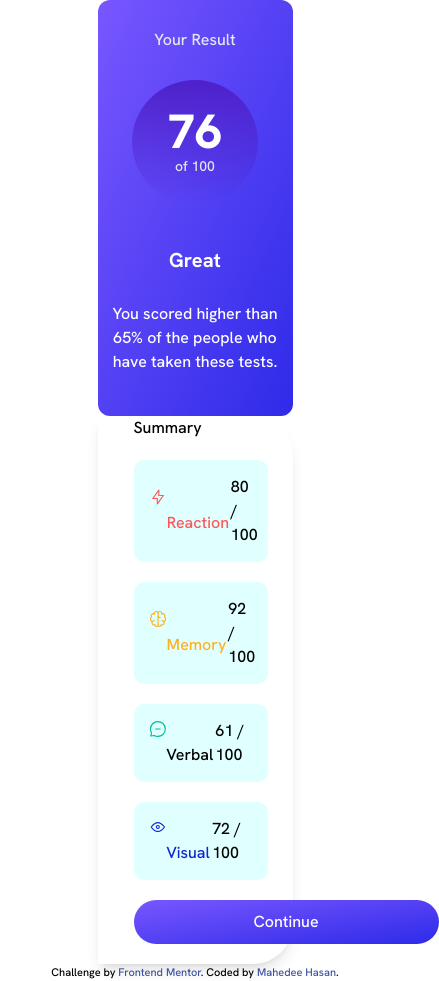
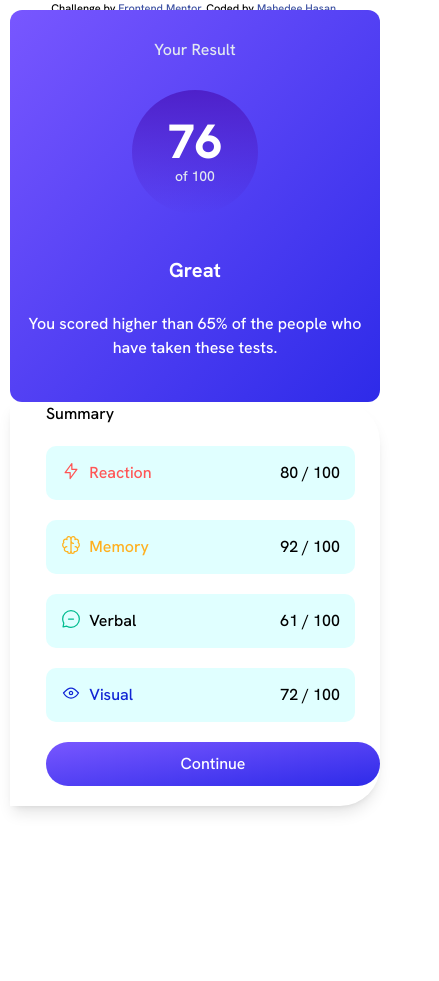
Before and after one commit to mahedee007/results-summary-component-main, a plain HTML site: page index.html in a window 390 px wide. Shown: the whole page, 439 px wide, since content can reach past the window. After the commit the page ends 844 px from the top, so only its background shows below. Drawn offline with nearby package versions, Linux system fonts and the light colour scheme.

Commit message:
respnsive

```diff
--- a/css/style.css
+++ b/css/style.css
@@ -27,14 +27,14 @@ body{
     justify-content: center; */
     font-family: 'Hanken Grotesk', sans-serif;
 }
-/* .center {
+.center {
 
     position: absolute;
     top: 50%;
     left: 50%;
     transform: translate(-50%, -50%);
     padding: 10px;
-  } */
+  }
 
 .result-card{
     background-image: linear-gradient(to bottom right, var(--Light-slate-blue-background), var(--Light-royal-blue-background));
@@ -79,3 +79,18 @@ body{
     margin-bottom: 20px;
 
 }
+
+@media (max-width: 640px)  {
+
+    .continue-btn{
+        padding: 10px 10px;
+    }
+    .center {
+
+        position: absolute;
+        top: 0;
+        left: 0;
+        transform: translate(0, 0);
+        padding: 10px;
+      }
+}
--- a/index.html
+++ b/index.html
@@ -19,9 +19,9 @@
     .attribution a { color: hsl(228, 45%, 44%); }
   </style>
 </head>
-<body>
-  <div class=" container mx-auto lg:grid lg:grid-cols-1 sm:grid sm:grid-cols-1 xl:grid xl:grid-cols-2  gap-0 w-2/4 sm:w-full center ">
-  <div class="container result-card  flex flex-col justify-center  items-center sm:w-full rounded-xl">
+<body >
+  <div class=" md:w-2/4 lg:grid lg:grid-cols-1 sm:grid sm:grid-cols-1 xl:grid xl:grid-cols-2  gap-0 w-full sm:w-full center ">
+  <div class=" result-card  flex flex-col justify-center  items-center  rounded-xl">
     <div>
       <p class="text-slate-200 text-base py-7">Your Result</p>
     </div>
@@ -56,7 +56,7 @@
       <p><span>72</span> / 100</p>
     </div>
     <div>
-      <button class="rounded-full continue-btn transition ease-in-out delay-150 hover:-translate-y-1 hover:scale-110 duration-300 cursor-pointer">Continue</button>
+      <button class="rounded-full w-full continue-btn transition ease-in-out delay-150 hover:-translate-y-1 hover:scale-110 duration-300 cursor-pointer">Continue</button>
     </div>
   </div>
 
```
